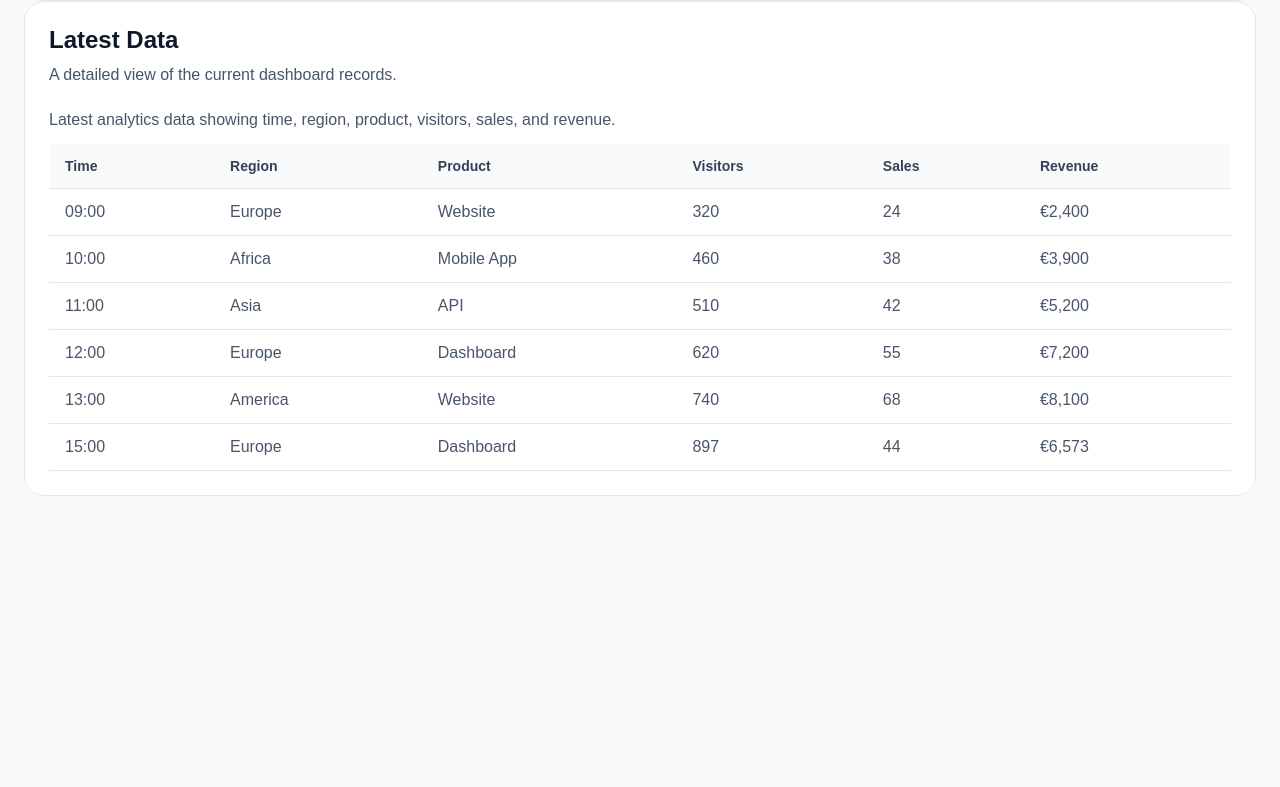
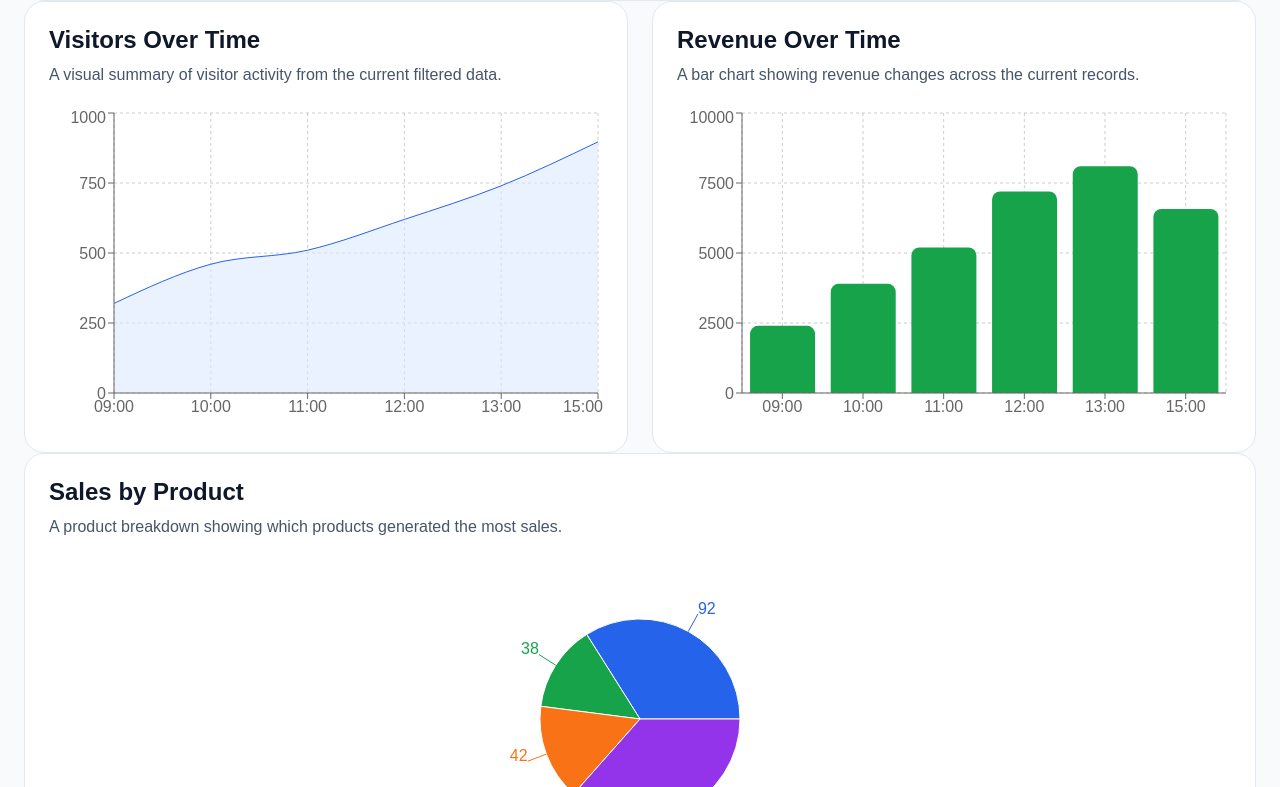
Before and after one commit to benk1/realtime-analytics-dashboard, a React (Vite) app: page / in a window 1280 px wide. Shown: the part 773-1560 px from the top of the page. Before the commit the page ends 1293 px from the top, so only its background shows below. Built offline with nearby package versions, Linux system fonts and the light colour scheme.

Commit message:
Add dashboard charts

```diff
--- a/package.json
+++ b/package.json
@@ -11,7 +11,9 @@
   },
   "dependencies": {
     "react": "^19.2.6",
-    "react-dom": "^19.2.6"
+    "react-dom": "^19.2.6",
+    "react-is": "^19.2.7",
+    "recharts": "^3.8.1"
   },
   "devDependencies": {
     "@eslint/js": "^10.0.1",
--- /dev/null
+++ b/src/components/dashboard/charts/ProductSalesChart.tsx
@@ -0,0 +1,77 @@
+import { Cell, Pie, PieChart, ResponsiveContainer, Tooltip } from 'recharts';
+import type { DashboardItem } from '../../../types/dashboard';
+
+type ProductSalesChartProps = {
+	data: DashboardItem[];
+};
+
+type ProductSalesItem = {
+	name: string;
+	value: number;
+};
+
+const pieColors = ['#2563eb', '#16a34a', '#f97316', '#9333ea'];
+
+function getProductSalesData(data: DashboardItem[]): ProductSalesItem[] {
+	const salesByProduct = data.reduce<Record<string, number>>(
+		(accumulator, item) => {
+			accumulator[item.product] = (accumulator[item.product] || 0) + item.sales;
+
+			return accumulator;
+		},
+		{},
+	);
+
+	return Object.entries(salesByProduct).map(([name, value]) => ({
+		name,
+		value,
+	}));
+}
+
+function ProductSalesChart({ data }: ProductSalesChartProps) {
+	const productSalesData = getProductSalesData(data);
+
+	return (
+		<section
+			className="dashboard-section"
+			aria-labelledby="product-chart-heading"
+		>
+			<div className="section-header">
+				<h2 id="product-chart-heading">Sales by Product</h2>
+
+				<p>
+					A product breakdown showing which products generated the most sales.
+				</p>
+			</div>
+
+			<div
+				className="chart-container"
+				role="img"
+				aria-label="Pie chart showing sales grouped by product based on the selected filters."
+			>
+				<ResponsiveContainer width="100%" height="100%">
+					<PieChart>
+						<Pie
+							data={productSalesData}
+							dataKey="value"
+							nameKey="name"
+							outerRadius={100}
+							label
+						>
+							{productSalesData.map((item, index) => (
+								<Cell
+									key={item.name}
+									fill={pieColors[index % pieColors.length]}
+								/>
+							))}
+						</Pie>
+
+						<Tooltip />
+					</PieChart>
+				</ResponsiveContainer>
+			</div>
+		</section>
+	);
+}
+
+export default ProductSalesChart;
--- a/src/components/dashboard/charts/RevenueChart.tsx
+++ b/src/components/dashboard/charts/RevenueChart.tsx
@@ -0,0 +1,47 @@
+import {
+	Bar,
+	BarChart,
+	CartesianGrid,
+	ResponsiveContainer,
+	Tooltip,
+	XAxis,
+	YAxis,
+} from 'recharts';
+import type { DashboardItem } from '../../../types/dashboard';
+
+type RevenueChartProps = {
+	data: DashboardItem[];
+};
+
+function RevenueChart({ data }: RevenueChartProps) {
+	return (
+		<section
+			className="dashboard-section"
+			aria-labelledby="revenue-chart-heading"
+		>
+			<div className="section-header">
+				<h2 id="revenue-chart-heading">Revenue Over Time</h2>
+
+				<p>A bar chart showing revenue changes across the current records.</p>
+			</div>
+
+			<div
+				className="chart-container"
+				role="img"
+				aria-label="Bar chart showing revenue over time based on the selected filters."
+			>
+				<ResponsiveContainer width="100%" height="100%">
+					<BarChart data={data}>
+						<CartesianGrid strokeDasharray="3 3" />
+						<XAxis dataKey="time" />
+						<YAxis />
+						<Tooltip />
+						<Bar dataKey="revenue" fill="#16a34a" radius={[8, 8, 0, 0]} />
+					</BarChart>
+				</ResponsiveContainer>
+			</div>
+		</section>
+	);
+}
+
+export default RevenueChart;
--- a/src/components/dashboard/charts/VisitorsChart.tsx
+++ b/src/components/dashboard/charts/VisitorsChart.tsx
@@ -0,0 +1,54 @@
+import {
+	Area,
+	AreaChart,
+	CartesianGrid,
+	ResponsiveContainer,
+	Tooltip,
+	XAxis,
+	YAxis,
+} from 'recharts';
+import type { DashboardItem } from '../../../types/dashboard';
+
+type VisitorsChartProps = {
+	data: DashboardItem[];
+};
+
+function VisitorsChart({ data }: VisitorsChartProps) {
+	return (
+		<section
+			className="dashboard-section"
+			aria-labelledby="visitors-chart-heading"
+		>
+			<div className="section-header">
+				<h2 id="visitors-chart-heading">Visitors Over Time</h2>
+
+				<p>
+					A visual summary of visitor activity from the current filtered data.
+				</p>
+			</div>
+
+			<div
+				className="chart-container"
+				role="img"
+				aria-label="Area chart showing visitors over time based on the selected filters."
+			>
+				<ResponsiveContainer width="100%" height="100%">
+					<AreaChart data={data}>
+						<CartesianGrid strokeDasharray="3 3" />
+						<XAxis dataKey="time" />
+						<YAxis />
+						<Tooltip />
+						<Area
+							type="monotone"
+							dataKey="visitors"
+							stroke="#2563eb"
+							fill="#dbeafe"
+						/>
+					</AreaChart>
+				</ResponsiveContainer>
+			</div>
+		</section>
+	);
+}
+
+export default VisitorsChart;
--- a/src/index.css
+++ b/src/index.css
@@ -243,3 +243,20 @@ select {
 	color: #475569;
 	line-height: 1.5;
 }
+
+.charts-grid {
+	display: grid;
+	grid-template-columns: 1fr;
+	gap: 24px;
+}
+
+.chart-container {
+	width: 100%;
+	height: 320px;
+}
+
+@media (min-width: 1024px) {
+	.charts-grid {
+		grid-template-columns: repeat(2, 1fr);
+	}
+}
--- a/src/pages/DashboardPage.tsx
+++ b/src/pages/DashboardPage.tsx
@@ -1,3 +1,6 @@
+import ProductSalesChart from '../components/dashboard/charts/ProductSalesChart';
+import RevenueChart from '../components/dashboard/charts/RevenueChart';
+import VisitorsChart from '../components/dashboard/charts/VisitorsChart';
 import DashboardFilters from '../components/dashboard/DashboardFilters';
 import DashboardHeader from '../components/dashboard/DashboardHeader';
 import DashboardTable from '../components/dashboard/DashboardTable';
@@ -70,6 +73,13 @@ function DashboardPage() {
 				</div>
 			</section>
 
+			<div className="charts-grid">
+				<VisitorsChart data={filteredData} />
+				<RevenueChart data={filteredData} />
+			</div>
+
+			<ProductSalesChart data={filteredData} />
+
 			<DashboardTable data={filteredData} />
 		</main>
 	);
```
Also changed, not shown: src/components/dashboard/charts/ProductPieChart.tsx (deleted), 1 other file (tests, documents, lock files or other folders).
